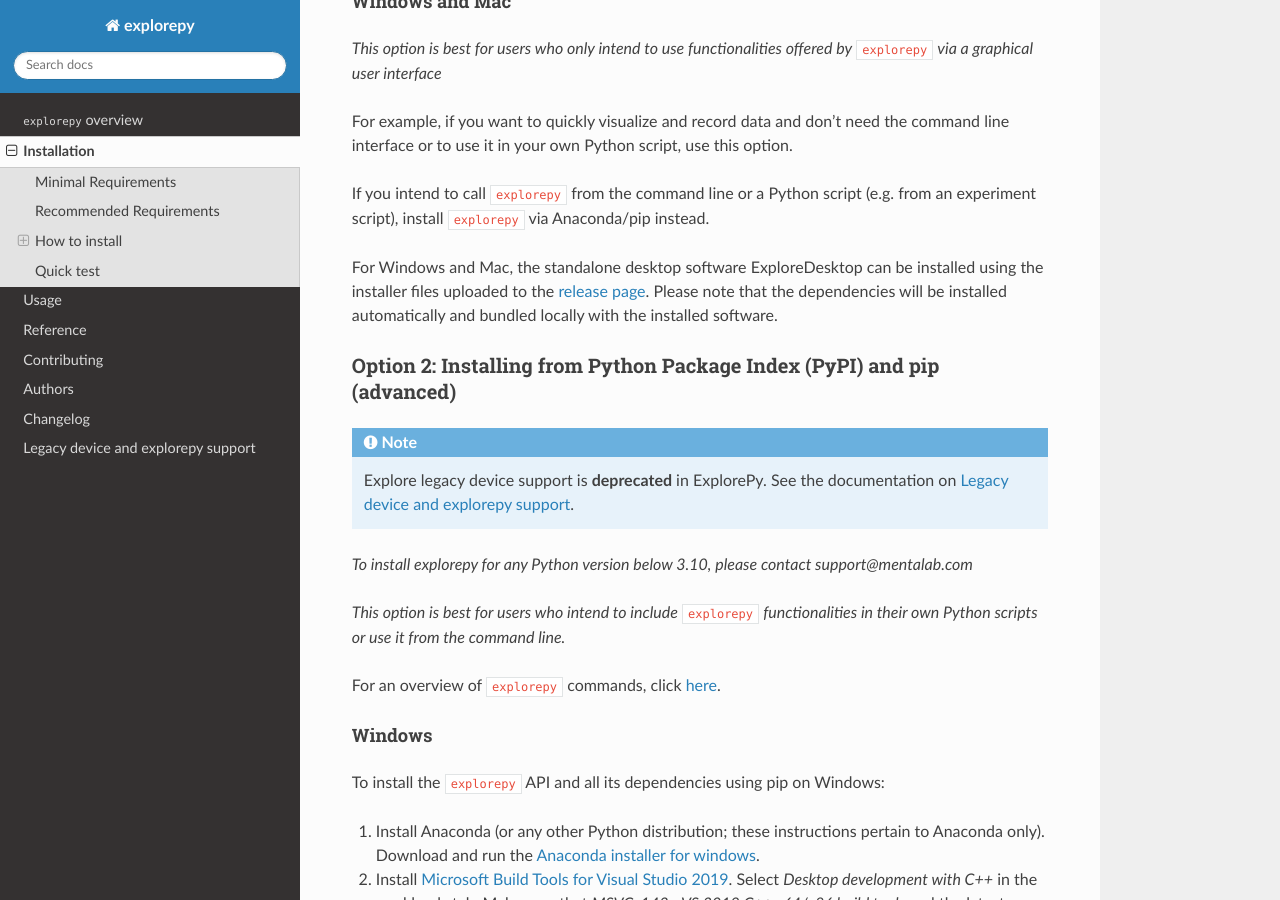
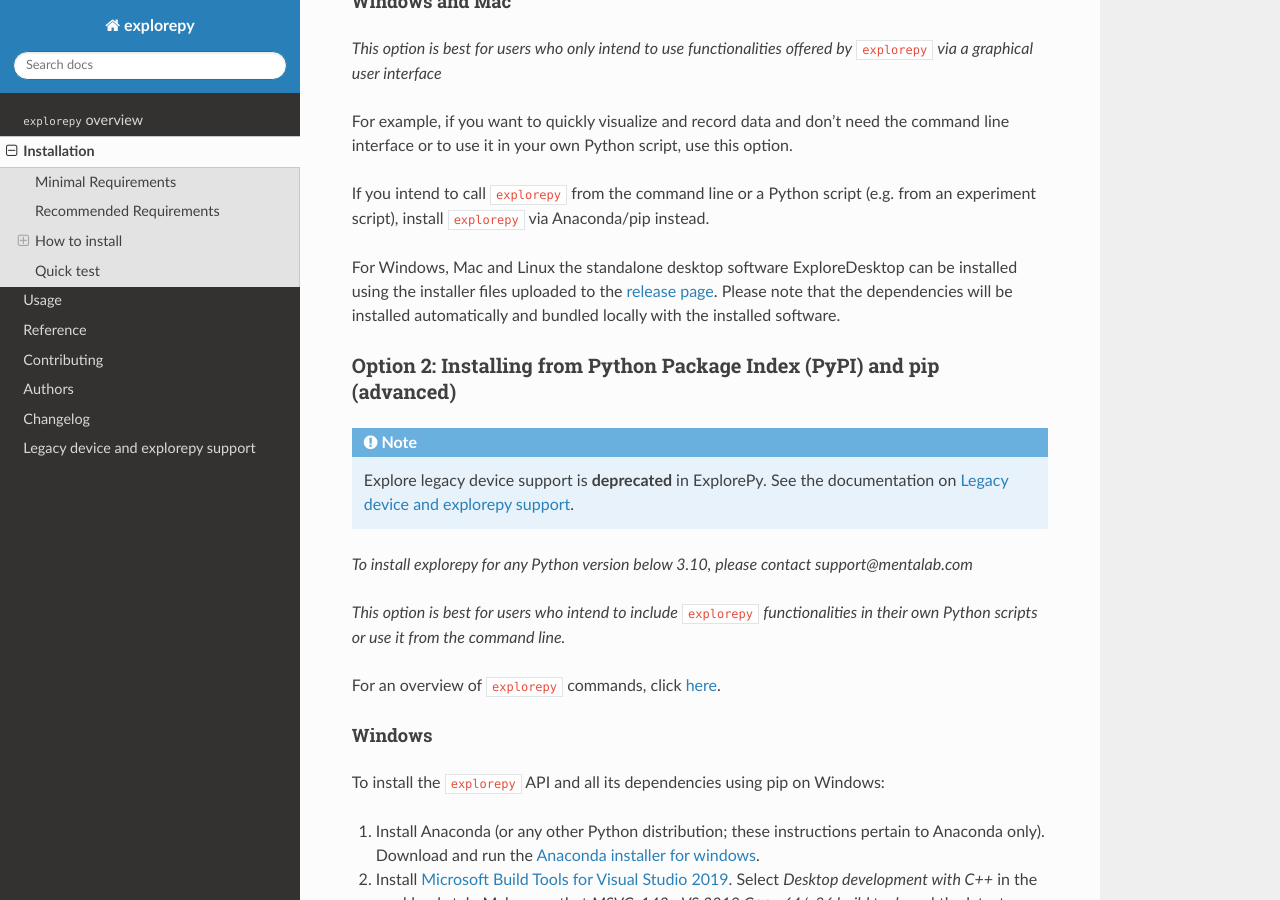
Before and after one commit to Mentalab-hub/explorepy, a Sphinx documentation site: the page built from docs/installation.rst, in a window 1280 px wide and 900 px high, scrolled down 629 px. Built offline with Sphinx 7.4.7 and the Read the Docs theme 3.1.0, drawn with Linux system fonts in a browser that asks for light colours.

Commit message:
update RTD documentation
mention linux version of ExploreDesktop
update image file url
update readme

```diff
--- a/docs/installation.rst
+++ b/docs/installation.rst
@@ -31,7 +31,7 @@
 
 If you intend to call ``explorepy`` from the command line or a Python script (e.g. from an experiment script), install ``explorepy`` via Anaconda/pip instead.
 
-For Windows and Mac, the standalone desktop software ExploreDesktop can be installed using the installer files uploaded to the
+For Windows, Mac and Linux the standalone desktop software ExploreDesktop can be installed using the installer files uploaded to the
 `release page <https://github.com/Mentalab-hub/explore-desktop-release/releases/latest/>`_. Please note that the dependencies will be installed automatically and bundled locally with the installed software.
 
 
```
Also changed, not shown: README.rst (+8 -14 lines).
